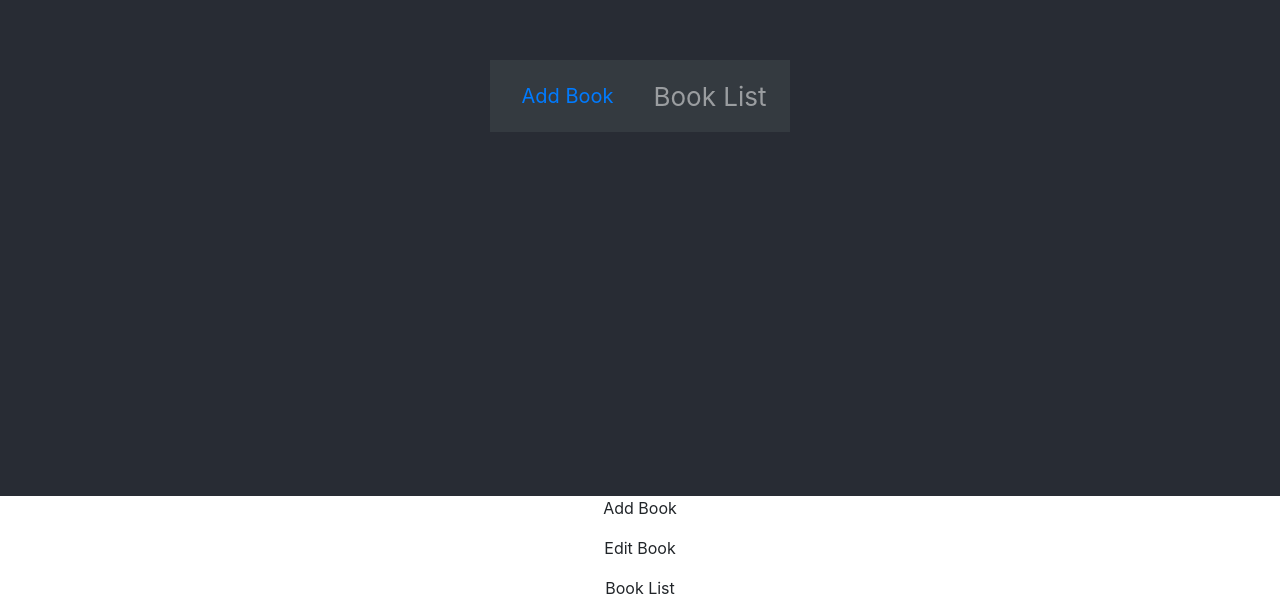
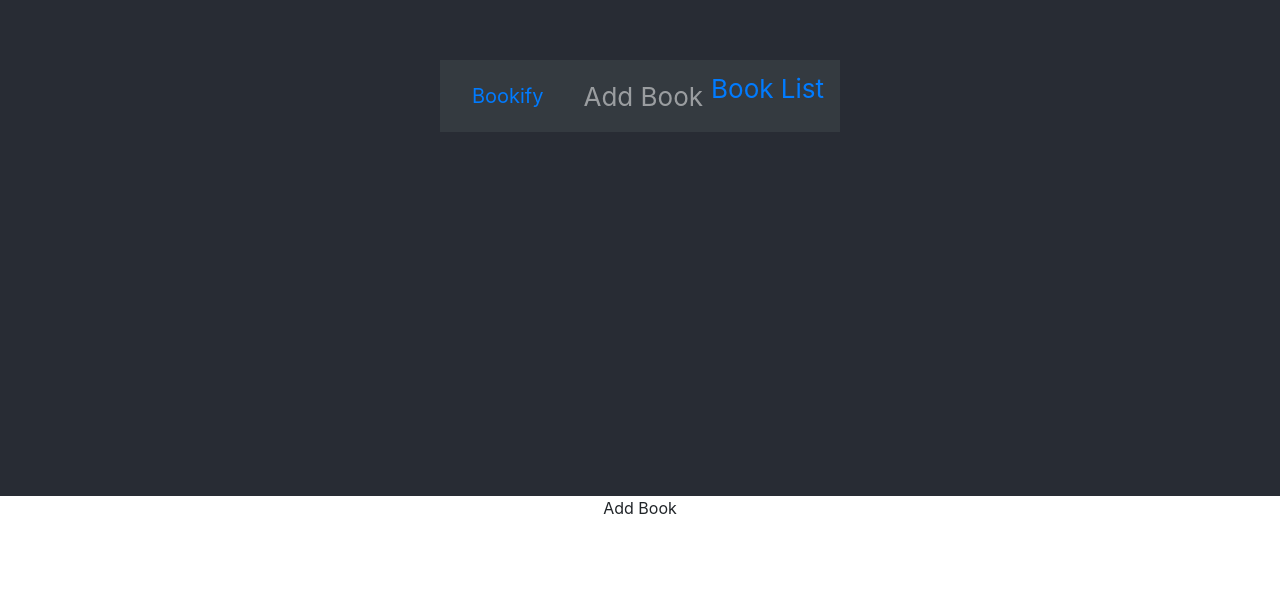
Before and after one commit to emilyjspencer/Bookify, a React (Create React App) app: page / in a window 1280 px wide. Shown: the part 304-920 px from the top of the page. After the commit the page ends 840 px from the top, so only its background shows below. Built offline with nearby package versions, Linux system fonts and the light colour scheme.

Commit message:
Updates routing

```diff
--- a/src/App.js
+++ b/src/App.js
@@ -23,22 +23,37 @@ function App() {
           <Container>
             <Navbar.Brand>
               <Link to={'/AddBook'} className='nav-link'>
-                Add Book
+                Bookify
               </Link>
             </Navbar.Brand>
             <Nav className="justify-content-end">
               <Nav>
-                <Link to={'/BookList'} className='nav-link'>
+                <Link to={'/AddBook'} className='nav-link'>
+                  Add Book
+                </Link>
+              </Nav>
+              <Nav>
+                <Link to={'/BookList'} className='nav-Link'>
                   Book List
                 </Link>
               </Nav>
-            </Nav>
+              </Nav>
           </Container>
         </Navbar>
       </header>
-      <AddBook />
-      <EditBook />
-      <BookList />
+      <Container>
+        <Row>
+          <Col md={12}>
+            <div className="wrapper">
+              <Switch>
+                <Route exact path='/' component={AddBook} />
+                <Route path='/EditBook/:id' component={EditBook} />
+                <Route path='/BookList' component={BookList} />
+                  </Switch>
+    </div>
+    </Col>
+    </Row>
+    </Container>
     </div>
     </Router>
   );
```
